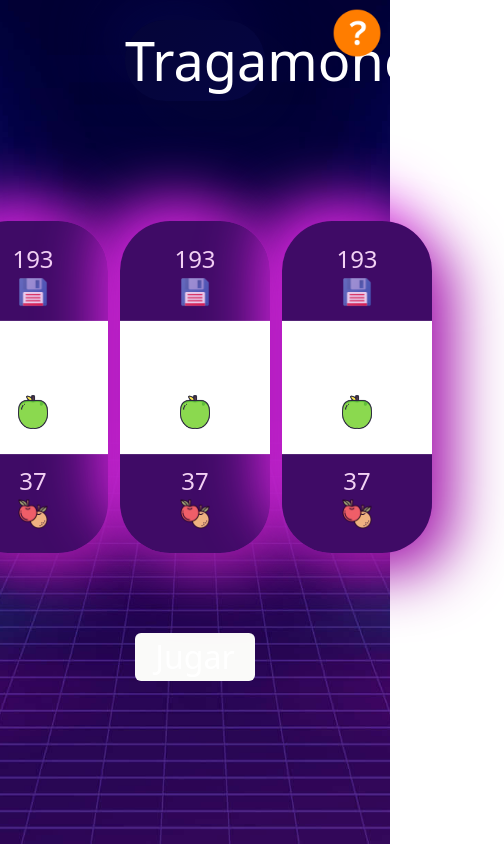
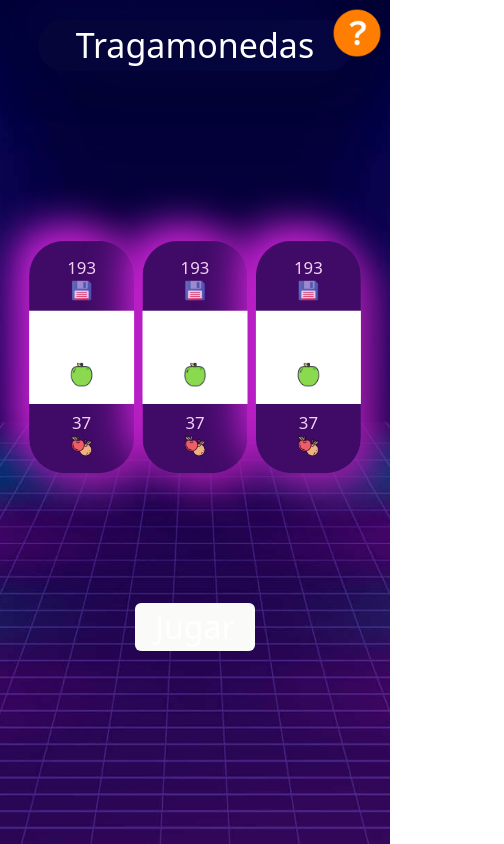
Before and after one commit to adecuellarv/react-nextjs, a Next.js app: page /game in a window 390 px wide. Shown: the whole page, 504 px wide, since content can reach past the window. Built offline with nearby package versions, Linux system fonts and the light colour scheme; a web font is replaced by a local one.

Commit message:
reponsive

```diff
--- a/src/app/componets/slotMachines/index.tsx
+++ b/src/app/componets/slotMachines/index.tsx
@@ -60,7 +60,7 @@ const SlotMachines = () => {
 
   return (
     <Fragment>
-      <div className="flex flex-row justify-center mt-[120px]">
+      <div className="flex flex-row justify-center mt-[120px] div-elements">
         <div className="mx-1.5">
           <WheelList
             listAward={listAward}
--- a/src/app/componets/slotMachines/styles.scss
+++ b/src/app/componets/slotMachines/styles.scss
@@ -1,3 +1,11 @@
+.div-elements {
+  @media (max-width: 600px) {
+    transform: scale(0.8);
+  }
+  @media (max-width: 400px) {
+    transform: scale(0.7);
+  }
+}
 .btn-play {
   color: #fff;
   font-size: 32px;
@@ -39,5 +47,8 @@
       font-variation-settings: 'MORF' 15, 'SHLN' 50;
       text-align: center;
     }
+    @media (max-width: 600px) {
+      height: auto;
+    }
   }
 }
--- a/src/app/game/style.scss
+++ b/src/app/game/style.scss
@@ -21,6 +21,15 @@
       font-style: normal;
       font-variation-settings: 'MORF' 15, 'SHLN' 50;
       text-align: center;
+
+      @media (max-width: 600px) {
+        font-size: 34px;
+      }
     }
+
+    @media (max-width: 768px) {
+      width: 90%;
+    }
+
   }
 }
```
